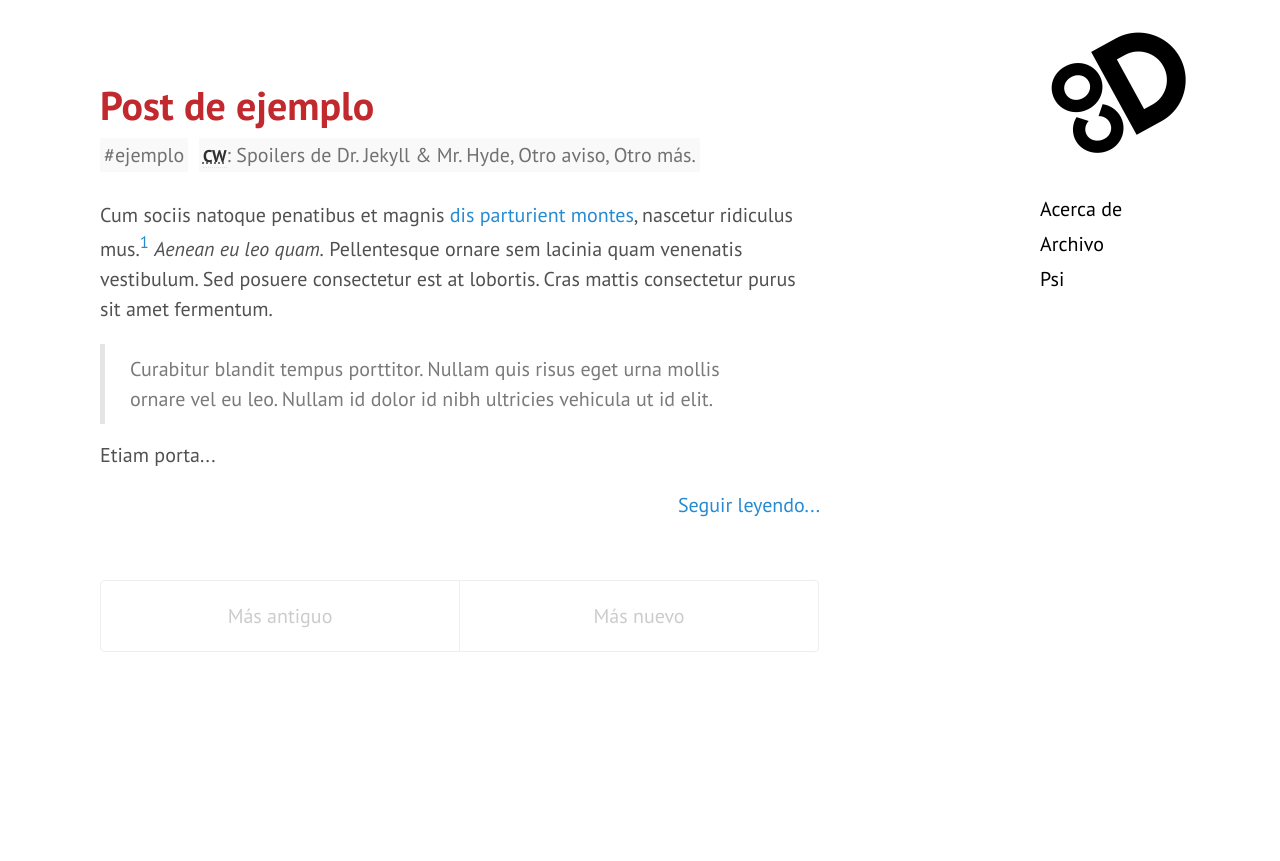
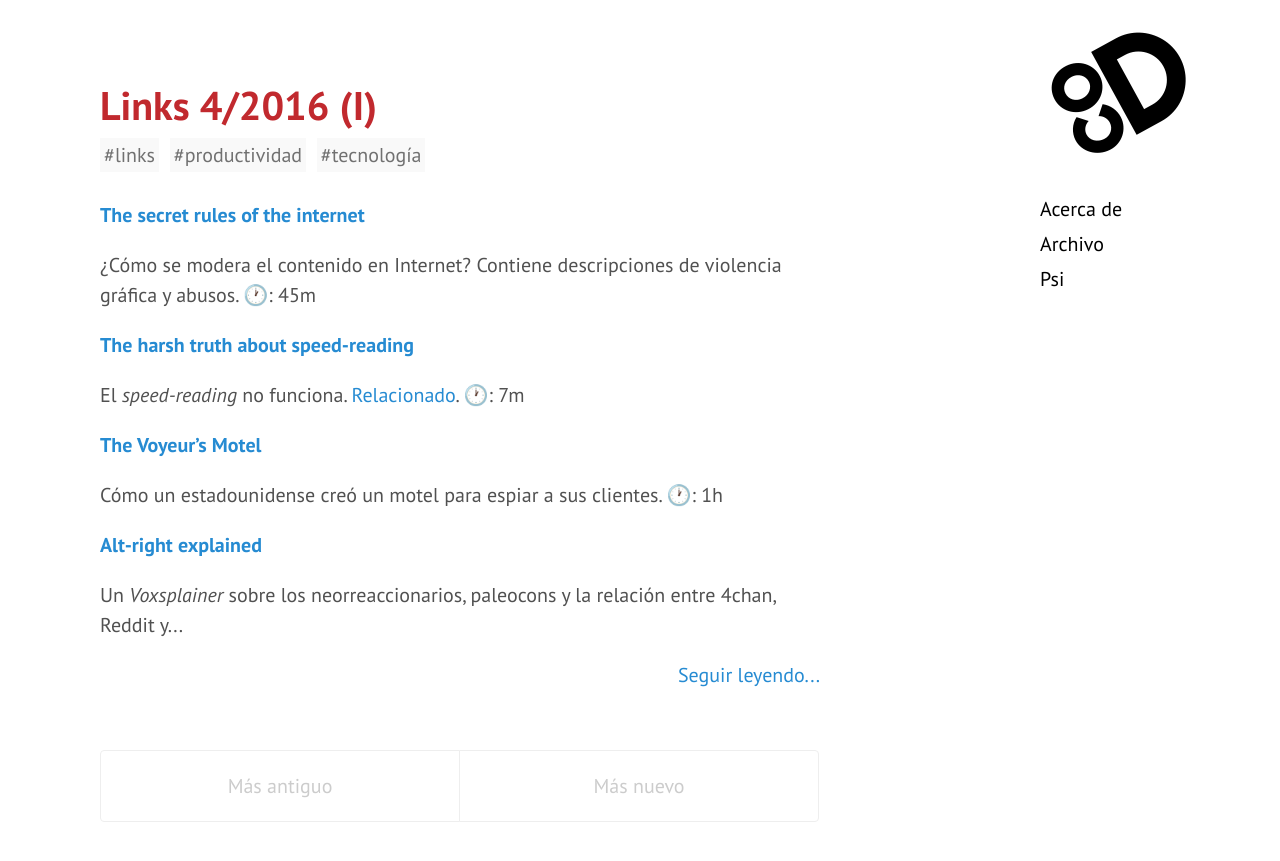
Before and after one commit to coDual/codual.github.io, a Jekyll site: the page built from index.html, in a window 1280 px wide and 962 px high. Shown: the top 861 px of the window. Built offline with Jekyll 4.4.1, drawn with Linux system fonts in a browser that asks for light colours; the list of posts is cut into pages by our own code.

Commit message:
El primer post (!!)

```diff
--- a/_posts/2012-02-07-example-content.md
+++ /dev/null
@@ -1,47 +0,0 @@
----
-title: Post de ejemplo
-tags: [ejemplo]
-authors: [psi]
-warnings:
- - Spoilers de Dr. Jekyll & Mr. Hyde
- - Otro aviso
- - Otro más
----
-
-Cum sociis natoque penatibus et magnis <a href="#">dis parturient montes</a>, nascetur ridiculus mus.[^pepe] *Aenean eu leo quam.* Pellentesque ornare sem lacinia quam venenatis vestibulum. Sed posuere consectetur est at lobortis. Cras mattis consectetur purus sit amet fermentum.
-
-> Curabitur blandit tempus porttitor. Nullam quis risus eget urna mollis ornare vel eu leo. Nullam id dolor id nibh ultricies vehicula ut id elit.
-
-Etiam porta **sem malesuada magna** mollis euismod. Cras mattis consectetur purus sit amet fermentum. Aenean lacinia bibendum nulla sed consectetur.
-
-$$ e^{i\tau} + 1 = 0$$
-
-## Inline HTML elements
-
-HTML defines a long list of available inline tags, a complete list of which can be found on the [Mozilla Developer Network](https://developer.mozilla.org/en-US/docs/Web/HTML/Element).
-
-- **To bold text**, use `<strong>`.
-- *To italicize text*, use `<em>`.
-- Abbreviations, like <abbr title="HyperText Markup Langage">HTML</abbr> should use `<abbr>`, with an optional `title` attribute for the full phrase.
-- Citations, like <cite>&mdash; Mark otto</cite>, should use `<cite>`.
-- <del>Deleted</del> text should use `<del>` and <ins>inserted</ins> text should use `<ins>`.
-- Superscript <sup>text</sup> uses `<sup>` and subscript <sub>text</sub> uses `<sub>`.
-
-Most of these elements are styled by browsers with few modifications on our part.
-
-### Code
-
-Cum sociis natoque penatibus et magnis dis `code element` montes, nascetur ridiculus mus.
-
-{% highlight js %}
-// Example can be run directly in your JavaScript console
-
-// Create a function that takes two arguments and returns the sum of those arguments
-var adder = new Function("a", "b", "return a + b");
-
-// Call the function
-adder(2, 6);
-// > 8
-{% endhighlight %}
-
-[^pepe]: Una nota a pie de página de ejemplo.
--- a/_drafts/links-4-16.md
+++ b/_posts/2016-04-24-links-4-16.md
@@ -1,7 +1,7 @@
 ---
 title: Links 4/2016 (I)
 authors: [psi]
-tags: [links, productividad, alt-right]
+tags: [links, productividad, tecnología]
 ---
 
 [**The secret rules of the internet**](http://www.theverge.com/2016/4/13/11387934/internet-moderator-history-youtube-facebook-reddit-censorship-free-speech)
```
